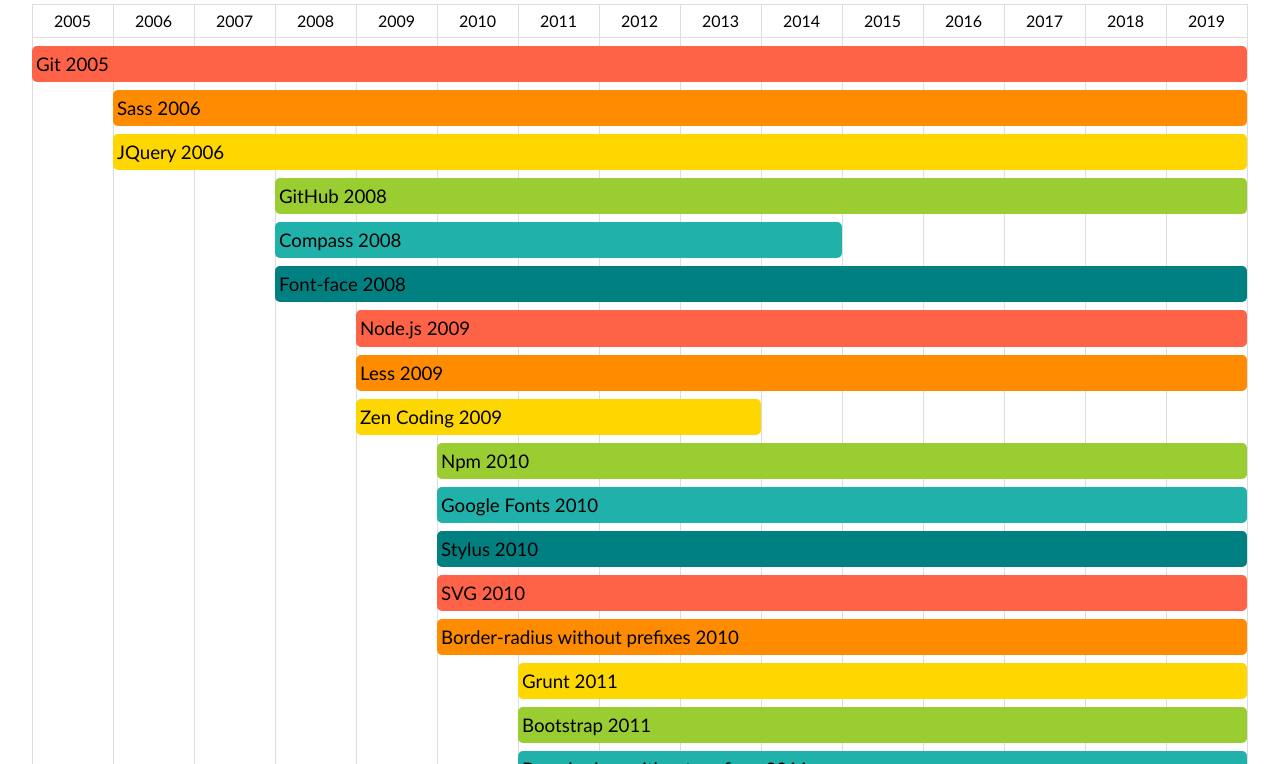
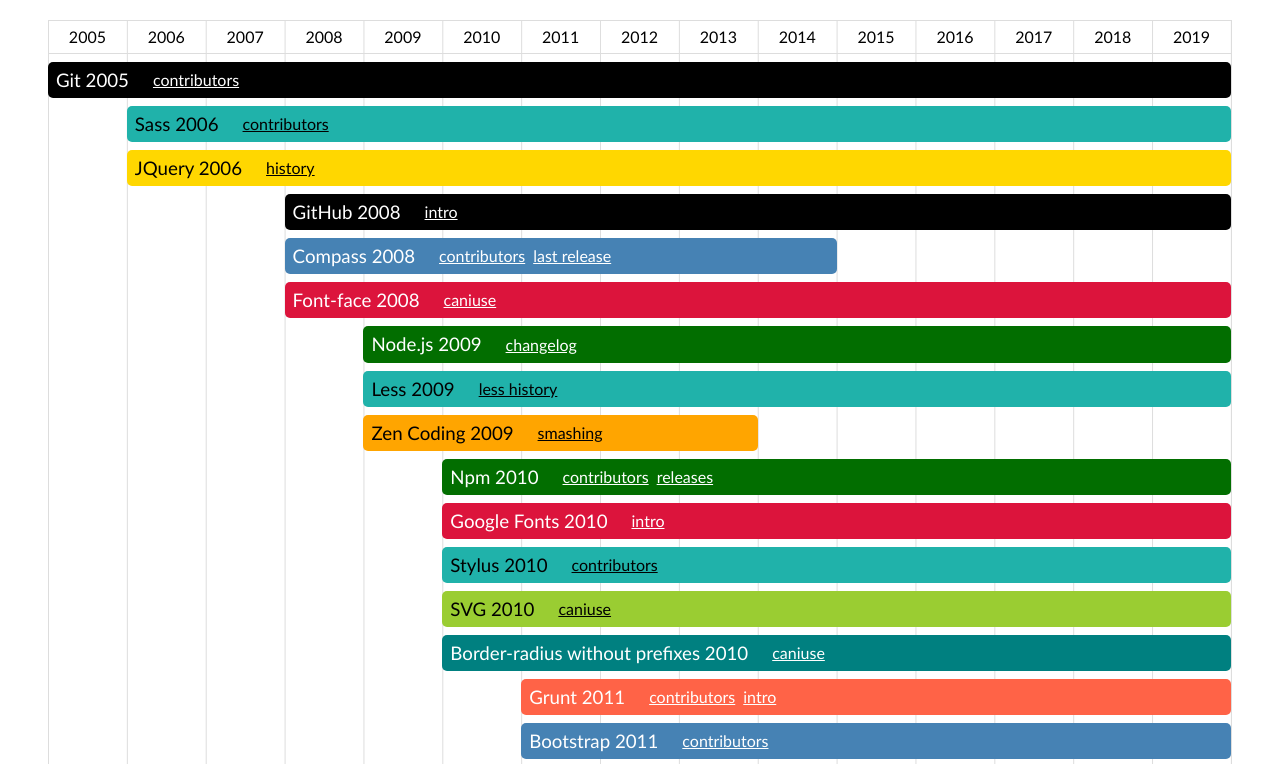
Before and after one commit to web-standards-ru/10-years-of-frontend, a plain HTML site: page index.html in a window 1280 px wide. Shown: the part 200-964 px from the top of the page. Drawn offline with Linux system fonts and the light colour scheme.

Commit message:
Add colors for types

```diff
--- a/data.js
+++ b/data.js
@@ -1,10 +1,49 @@
+const groupsData = {
+  'automating': {
+    name: 'Automating'
+  },
+  'css': {
+    name: 'CSS'
+  },
+  'css-editors-tools': {
+    name: 'CSS editors tools'
+  },
+  'css-preprocessors': {
+    name: 'CSS preprocessors'
+  },
+  'features-detection': {
+    name: 'Features detection'
+  },
+  'fonts': {
+    name: 'Fonts'
+  },
+  'git': {
+    name: 'Git'
+  },
+  'js': {
+    name: 'JS'
+  },
+  'linters': {
+    name: 'Linters'
+  },
+  'markup': {
+    name: 'Markup'
+  },
+  'node': {
+    name: 'Node'
+  },
+  'toolkits': {
+    name: 'CSS Toolkits'
+  },
+};
+
 const data = [
   {
     name: 'Git',
     years: {
       start: 2005
     },
-    group: 'Git',
+    group: 'git',
     links: [
       {
         name: 'contributors',
@@ -17,7 +56,7 @@
     years: {
       start: 2008
     },
-    group: 'Git',
+    group: 'git',
     links: [
       {
         name: 'intro',
@@ -30,7 +69,7 @@
     years: {
       start: 2009
     },
-    group: 'Node',
+    group: 'node',
     links: [
       {
         name: 'changelog',
@@ -43,11 +82,15 @@
     years: {
       start: 2010
     },
-    group: 'Node',
+    group: 'node',
     links: [
       {
         name: 'contributors',
-        url: 'https://github.com/npm/cli/graphs/contributors), [releases](https://github.com/npm/npm/releases?after=v0.1.1'
+        url: 'https://github.com/npm/cli/graphs/contributors'
+      },
+      {
+        name: 'releases',
+        url: 'https://github.com/npm/npm/releases?after=v0.1.1'
       }
     ]
   },
@@ -56,7 +99,7 @@
     years: {
       start: 2012
     },
-    group: 'Features detection',
+    group: 'features-detection',
     links: [
       {
         name: 'contributors',
@@ -69,7 +112,7 @@
     years: {
       start: 2013
     },
-    group: 'Features detection',
+    group: 'features-detection',
     links: [
       {
         name: 'css-tricks',
@@ -82,7 +125,7 @@
     years: {
       start: 2011
     },
-    group: 'Automating',
+    group: 'automating',
     links: [
       {
         name: 'contributors',
@@ -99,7 +142,7 @@
     years: {
       start: 2013
     },
-    group: 'Automating',
+    group: 'automating',
     links: [
       {
         name: 'contributors',
@@ -112,7 +155,7 @@
     years: {
       start: 2012
     },
-    group: 'Automating',
+    group: 'automating',
     links: [
       {
         name: 'contributors',
@@ -125,7 +168,7 @@
     years: {
       start: 2011
     },
-    group: 'Tools',
+    group: 'toolkits',
     links: [
       {
         name: 'contributors',
@@ -139,7 +182,7 @@
       start: 2008,
       end: 2014
     },
-    group: 'Tools',
+    group: 'toolkits',
     links: [
       {
         name: 'contributors',
@@ -156,7 +199,7 @@
     years: {
       start: 2013
     },
-    group: 'Linters',
+    group: 'linters',
     links: [
       {
         name: 'contributors',
@@ -169,7 +212,7 @@
     years: {
       start: 2014
     },
-    group: 'Linters',
+    group: 'linters',
     links: [
       {
         name: 'contributors',
@@ -182,7 +225,7 @@
       years: {
         start: 2012
       },
-      group: 'Linters',
+      group: 'linters',
       links: [
         {
           name: 'contributors',
@@ -195,7 +238,7 @@
     years: {
       start: 2008
     },
-    group: 'Fonts',
+    group: 'fonts',
     links: [
       {
         name: 'caniuse',
@@ -208,7 +251,7 @@
     years: {
       start: 2010
     },
-    group: 'Fonts',
+    group: 'fonts',
     links: [
       {
         name: 'intro',
@@ -221,7 +264,7 @@
     years: {
       start: 2012
     },
-    group: 'Fonts',
+    group: 'fonts',
     links: [
       {
         name: 'releases',
@@ -234,7 +277,7 @@
     years: {
       start: 2006
     },
-    group: 'CSS preprocessors',
+    group: 'css-preprocessors',
     links: [
       {
         name: 'contributors',
@@ -247,7 +290,7 @@
     years: {
       start: 2009
     },
-    group: 'CSS preprocessors',
+    group: 'css-preprocessors',
     links: [
       {
         name: 'less history',
@@ -260,7 +303,7 @@
     years: {
       start: 2010
     },
-    group: 'CSS preprocessors',
+    group: 'css-preprocessors',
     links: [
       {
         name: 'contributors',
@@ -273,7 +316,7 @@
     years: {
       start: 2014
     },
-    group: 'CSS',
+    group: 'css',
     links: [
       {
         name: 'caniuse',
@@ -287,7 +330,7 @@
       start: 2009,
       end: 2013
     },
-    group: 'CSS editors tools',
+    group: 'css-editors-tools',
     links: [
       {
         name: 'smashing',
@@ -300,7 +343,7 @@
     years: {
       start: 2012
     },
-    group: 'CSS editors tools',
+    group: 'css-editors-tools',
     links: [
       {
         name: 'smashing',
@@ -317,7 +360,7 @@
     years: {
       start: 2012
     },
-    group: 'CSS editors tools',
+    group: 'css-editors-tools',
     links: [
       {
         name: 'habr',
@@ -330,7 +373,7 @@
     years: {
       start: 2006
     },
-    group: 'JS',
+    group: 'js',
     links: [
       {
         name: 'history',
@@ -343,7 +386,7 @@
     years: {
       start: 2010
     },
-    group: 'Markup',
+    group: 'markup',
     links: [
       {
         name: 'caniuse',
@@ -356,7 +399,7 @@
     years: {
       start: 2014
     },
-    group: 'Markup',
+    group: 'markup',
     links: [
       {
         name: 'intro',
@@ -369,7 +412,7 @@
     years: {
       start: 2010
     },
-    group: 'CSS',
+    group: 'css',
     links: [
        {
         name: 'caniuse',
@@ -382,7 +425,7 @@
     years: {
       start: 2013
     },
-    group: 'CSS',
+    group: 'css',
     links: [
      {
       name: 'caniuse',
@@ -395,7 +438,7 @@
     years: {
       start: 2011
     },
-    group: 'CSS',
+    group: 'css',
     links: [
       {
         name: 'caniuse',
@@ -408,7 +451,7 @@
     years: {
       start: '2015'
     },
-    group: 'CSS',
+    group: 'css',
     links: [
       {
         name: 'caniuse',
--- a/index.html
+++ b/index.html
@@ -5,29 +5,39 @@
   <link rel="stylesheet" type="text/css" href="./styles.css">
 </head>
 <body>
+  <div class="page">
     <header class="header">
       <h1>More than 10 years of frontend</h1>
 
       <nav class="nav">
-      <button class="nav__control" data-target="section--by-date">By date</button>
-      <button class="nav__control" data-target="section--by-group">By group</button>
+        <button class="nav__control button" data-target="section--by-date">By date</button>
+        <button class="nav__control button" data-target="section--by-group">By group</button>
       </nav>
     </header>
 
     <main class="main">
       <section class="section section--by-date">
+        <header class="section__header">
           <h2>By date</h2>
+
+          <nav class="nav-group"></nav>
+        </header>
       </section>
 
       <section class="section section--by-group">
+        <header class="section__header">
           <h2>By group</h2>
+
+          <!-- <nav class="nav-group"></nav> -->
+        </header>
       </section>
     </main>
+  </div>
 
   <template id="data-widget-tmpl">
     <div class="data-widget">
-      <ul class="list list--years"></ul>
-      <ul class="list list--data"></ul>
+      <ul class="list list-years"></ul>
+      <ul class="list list-data"></ul>
     </div>
   </template>
 
--- a/script.js
+++ b/script.js
@@ -4,6 +4,7 @@
   const dataWidgetTmpl = document.querySelector('#data-widget-tmpl');
   const sectionByDate = document.querySelector('.section--by-date');
   const sectionByGroup = document.querySelector('.section--by-group');
+  const navGroups = document.querySelectorAll('.nav-group');
 
   const years = {
     start: 2005,
@@ -15,6 +16,10 @@
 
   fillListByDate(data);
   fillListByGroup(data);
+
+  navGroups.forEach(navGroup => {
+    fillNavGroup(navGroup);
+  });
 
   addNavActions();
 
@@ -43,6 +48,7 @@
   function fillYears(listElem) {
     for(let i = years.start; i <= years.end; i++ ) {
       const liElem = document.createElement('li');
+      liElem.classList.add('list-years__item');
       liElem.innerHTML = i;
       listElem.appendChild(liElem);
     }
@@ -50,10 +56,11 @@
 
   //----------------------------------------
 
-  function addDataWidget({widgetData, widgetName, sectionElem}) {
-    const widget = dataWidgetTmpl.content.cloneNode(true);
-    const listYearsElem = widget.querySelector('.list--years');
-    const listDataElem = widget.querySelector('.list--data');
+  function addDataWidget({widgetData, widgetName, widgetId, sectionElem}) {
+    const widgetElem = dataWidgetTmpl.content.cloneNode(true);
+    const listYearsElem = widgetElem.querySelector('.list-years');
+    const listDataElem = widgetElem.querySelector('.list-data');
+
     fillYears(listYearsElem);
 
     if(widgetName) {
@@ -61,6 +68,9 @@
       titleElem.classList.add('data-widget__title');
       titleElem.innerHTML = widgetName;
       listYearsElem.parentNode.insertBefore(titleElem, listYearsElem);
+
+      // Need to add it to wodgetElem but it doesn't work
+      titleElem.parentNode.id = widgetId;
     }
 
     fillList({
@@ -68,16 +78,17 @@
       listDataElem
     });
 
-    sectionElem.appendChild(widget);
+    const widgetAdded = sectionElem.appendChild(widgetElem);
+    console.log(widgetAdded);
   }
 
   //----------------------------------------
 
   function fillListByDate(widgetData) {
     addDataWidget({
-        widgetData,
-        sectionElem: sectionByDate
-      });
+      widgetData,
+      sectionElem: sectionByDate
+    });
   }
 
   //----------------------------------------
@@ -87,6 +98,7 @@
 
     groups.forEach(item => {
       addDataWidget({
+        widgetId: item.id,
         widgetName: item.name,
         widgetData: item.data,
         sectionElem: sectionByGroup
@@ -99,13 +111,19 @@
   function fillList({widgetData, listDataElem}) {
     widgetData.forEach((item, index) => {
       const liElem = document.createElement('li');
+      liElem.classList.add('list-data__item');
+      liElem.classList.add(`type-${item.group}`);
       const liElemTitle = document.createElement('h3');
       const itemYears = item.years ? item.years.start : '';
 
       liElemTitle.innerHTML = `${item.name} ${itemYears}`;
+
+      const itemLinksList = getItemLinksList(item.links);
+
       let colEnd = cols + 1;
 
       liElem.appendChild(liElemTitle);
+      liElem.appendChild(itemLinksList);
       listDataElem.appendChild(liElem);
 
       listDataElem.style.setProperty('--rows', widgetData.length);
@@ -130,7 +148,8 @@
     const groups = data.reduce((prev, item) => {
       if(!prev[item.group]) {
         prev[item.group] = {
-          name: item.group,
+          id: item.group,
+          name: groupsData[item.group].name,
           data: []
         };
       }
@@ -141,11 +160,30 @@
     }, {});
 
     const groupsList = Object.values(groups);
+    groupsList.sort(sortByName);
 
-    groupsList.sort(sortByName);
     return groupsList;
   }
 
+  //----------------------------------------
+
+  function getItemLinksList(linksList){
+    const listElem = document.createElement('ul');
+    listElem.classList.add('list-links');
+
+    linksList.forEach(item => {
+      const liElem = document.createElement('li');
+      liElem.classList.add('list-links__item');
+      const linkElem = document.createElement('a');
+      linkElem.href = item.url;
+      linkElem.innerHTML = item.name;
+
+      liElem.appendChild(linkElem);
+      listElem.appendChild(liElem);
+    });
+
+    return listElem;
+  }
   //----------------------------------------
 
   function addNavActions(){
@@ -182,4 +220,41 @@
 
   //----------------------------------------
 
+  function fillNavGroup(navGroup) {
+    const map = new Map(Object.entries(groupsData));
+
+    map.forEach((val, key, index) => {
+      const controlElem = createControl({val, key});
+
+      navGroup.appendChild(controlElem);
+    });
+
+    const controlElem = createControl(
+      {
+        val: {
+          name: 'Reset'
+        },
+        key: 'reset'
+      },
+    );
+
+    navGroup.appendChild(controlElem);
+  }
+
+  //----------------------------------------
+
+  function createControl({val, key}) {
+    const controlElem = document.createElement('button');
+    controlElem.dataset.target = key;
+    controlElem.classList.add('nav-group__control');
+    controlElem.classList.add('button');
+    controlElem.classList.add(`type-${key}`);
+    controlElem.innerHTML = val.name;
+    controlElem.type = 'button';
+
+    return controlElem;
+  }
+
+  //----------------------------------------
+
 })();
--- a/styles.css
+++ b/styles.css
@@ -5,6 +5,7 @@
   --rows: 2;
   --space: .5rem;
   --tiny-space: .25rem;
+  --radius: 5px;
 
   --gray: #DDD;
 
@@ -14,6 +15,19 @@
   --col-4: yellowgreen;
   --col-5: lightseagreen;
   --col-6: teal;
+
+  --col-git: #000;
+  --col-node: #026E00;
+  --col-features-detection: blueviolet;
+  --col-automating: tomato;
+  --col-toolkits: steelblue;
+  --col-linters: #777;
+  --col-fonts: crimson;
+  --col-css-preprocessors: lightseagreen;
+  --col-css-editors-tools: orange;
+  --col-js: gold;
+  --col-markup: yellowgreen;
+  --col-css: teal;
 }
 
 BODY {
@@ -28,21 +42,42 @@
   font-weight: normal;
 }
 
+A {
+  color: black;
+}
+
+A:hover {
+  text-decoration: none;
+}
+
+.page {
+  max-width: 1200px;
+  margin: 0 auto;
+}
+
 .header {
   text-align: center;
+}
+
+.button {
+  padding: var(--space);
+  border: none;
+  border-radius: var(--radius);
+  font: inherit;
+  cursor: pointer;
+  line-height: 1;
 }
 
 .nav {
   margin: 1rem 0
 }
 .nav__control {
-  padding: var(--space);
   background: #333;
-  border: none;
-  border-radius: 5px;
   color: #FFF;
-  font: inherit;
-  text-decoration: none;
+}
+
+.nav__control + .nav__control {
+  margin-left: var(--space);
 }
 
 .nav__control--current {
@@ -59,6 +94,13 @@
   display: none;
 }
 
+.section__header {
+  position: sticky;
+  top: 0;
+  padding: var(--space) 0;
+  background: rgba(255,255,255,.95);
+}
+
 .list {
   display: grid;
   grid-template-columns: repeat(var(--cols), 1fr);
@@ -72,58 +114,142 @@
   /*outline: 1px solid green;*/
 }
 
-.list--years {
+.list-years {
   border-left: 0;
 }
 
-.list--data {
+.list-years__item {
+  justify-self: center;
+  padding: var(--tiny-space) 0;
+}
+
+.list-data {
   padding: var(--space) 0;
   grid-template-rows: repeat(var(--rows), 1fr);
   border-width: 0 1px 1px 0;
 }
 
-.list--years LI {
-  justify-self: center;
-  padding: var(--tiny-space) 0;
-}
-
-.list--data LI {
-  background: pink;
+.list-data__item {
   grid-column-start: var(--col-start, 0);
   grid-column-end: var(--col-end);
   grid-row: var(--row-start);
-  overflow: hidden;
-  padding: var(--tiny-space);
-  border-radius: 5px;
+  padding: var(--tiny-space) var(--space);
+  display: flex;
+  align-items: center;
+  border-radius: var(--radius);
 }
 
-.list--data LI:nth-child(6n + 1) {
+.data-widget[id] .list-data__item:nth-child(6n + 1) {
   background: var(--col-1);
 }
-.list--data LI:nth-child(6n + 2) {
+.data-widget[id] .list-data__item:nth-child(6n + 2) {
   background: var(--col-2);
 }
-.list--data LI:nth-child(6n + 3) {
+.data-widget[id] .list-data__item:nth-child(6n + 3) {
   background: var(--col-3);
 }
-.list--data LI:nth-child(6n + 4) {
+.data-widget[id] .list-data__item:nth-child(6n + 4) {
   background: var(--col-4);
 }
-.list--data LI:nth-child(6n + 5) {
+.data-widget[id] .list-data__item:nth-child(6n + 5) {
   background: var(--col-5);
 }
-.list--data LI:nth-child(6n + 6) {
+.data-widget[id] .list-data__item:nth-child(6n + 6) {
   background: var(--col-6);
+}
+
+.list-links {
+  display: flex;
+  align-items: center;
+  margin: 0;
+  margin-left: 1.5rem;
+  padding: 0;
+  list-style-type: none;
+}
+
+.list-links__item + .list-links__item {
+  margin-left: .5rem;
+}
+
+.list-links__item A {
+  color: inherit;
 }
 
 .data-widget {
   margin-top: 1rem;
+  padding: var(--space);
+  border-radius: var(--radius);
 }
 .data-widget + .data-widget {
   margin-top: 2rem;
+}
+
+.data-widget:target {
+  border: 3px solid yellowgreen;
 }
 
 .data-widget__title {
   font-weight: bold;
   margin-bottom: 1rem;
 }
+
+.nav-group {
+  display: flex;
+
+  display: none;
+
+  margin: var(--space);
+}
+
+.nav-group__control + .nav-group__control {
+  margin-left: var(--space);
+}
+
+.type-git {
+  background: var(--col-git);
+  color: #FFF;
+}
+.type-node {
+  background: var(--col-node);
+  color: #FFF;
+}
+.type-features-detection {
+  background: var(--col-features-detection);
+  color: #FFF;
+}
+.type-automating {
+  background: var(--col-automating);
+  color: #FFF;
+}
+.type-toolkits {
+  background: var(--col-toolkits);
+  color: #FFF;
+}
+.type-linters {
+  background: var(--col-linters);
+  color: #FFF;
+}
+.type-fonts {
+  background: var(--col-fonts);
+  color: #FFF;
+}
+.type-css-preprocessors {
+  background: var(--col-css-preprocessors);
+}
+.type-css-editors-tools {
+  background: var(--col-css-editors-tools);
+}
+.type-js {
+  background: var(--col-js);
+}
+.type-markup {
+  background: var(--col-markup);
+}
+.type-css {
+  background: var(--col-css);
+  color: #FFF;
+}
+
+.type-reset {
+  background: #DDD;
+}
```
Lines whose indentation alone changed are shown as unchanged.
